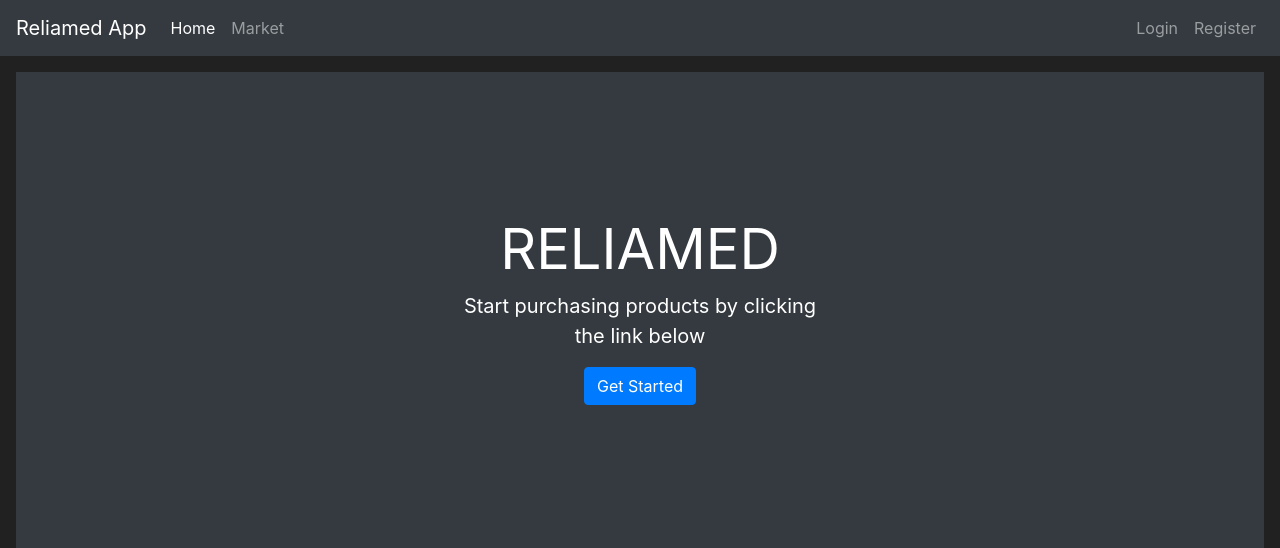
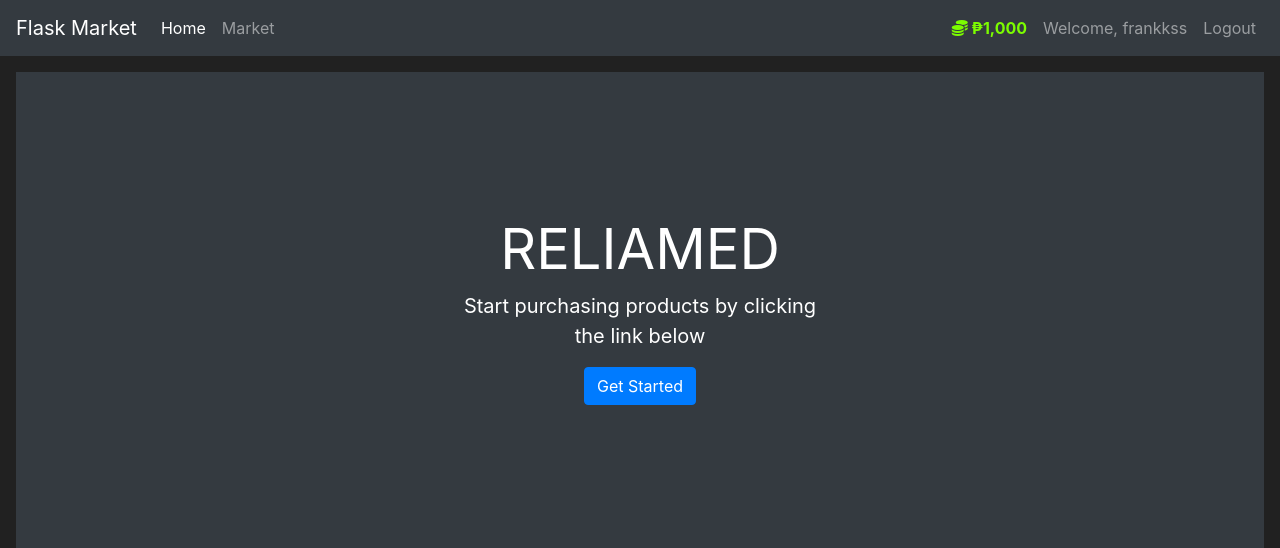
Before and after one commit to frankkss/appDevProj, a Flask app: page / in a window 1280 px wide. Shown: the top 548 px of the page. Run offline with Flask 3, Linux system fonts and the light colour scheme; a user stored in the database is signed in; some libraries are stand-ins or nearby versions.

Commit message:
Add prettier budget display and update navbar for user authentication

```diff
--- a/reliamed/models.py
+++ b/reliamed/models.py
@@ -12,6 +12,13 @@ class User(db.Model, UserMixin):
     password_hash = db.Column(db.String(length=60), nullable=False)
     budget = db.Column(db.Integer(), nullable=False, default=1000)
     products = db.relationship('Pharmaceuticals', backref='owned_user', lazy=True)
+
+    @property
+    def prettier_budget(self):
+        if len(str(self.budget)) >= 4:
+            return f'₱{str(self.budget)[:-3]},{str(self.budget)[-3:]}'
+        else:
+            return f"₱{self.budget}"
 
     @property
     def password(self):
--- a/reliamed/templates/base.html
+++ b/reliamed/templates/base.html
@@ -14,7 +14,7 @@
    </head>
    <body>
     <nav class="navbar navbar-expand-md navbar-dark bg-dark">
-      <a class="navbar-brand" href="#">Reliamed App</a>
+      <a class="navbar-brand" href="#">Flask Market</a>
       <button class="navbar-toggler" type="button" data-toggle="collapse" data-target="#navbarNav">
         <span class="navbar-toggler-icon"></span>
       </button>
@@ -27,6 +27,22 @@
                 <a class="nav-link" href="{{ url_for('market_page') }}">Market</a>
             </li>
         </ul>
+          {% if current_user.is_authenticated %}
+            <ul class="navbar-nav">
+                <li class="nav-item">
+                    <a class="nav-link" style="color: lawngreen; font-weight: bold">
+                        <i class="fas fa-coins"></i>
+                        {{ current_user.prettier_budget }}
+                    </a>
+                </li>
+                <li class="nav-item">
+                    <a class="nav-link">Welcome, {{ current_user.username }}</a>
+                </li>
+                <li class="nav-item">
+                    <a class="nav-link" href="#">Logout</a>
+                </li>
+            </ul>
+          {% else %}
             <ul class="navbar-nav">
                 <li class="nav-item">
                     <a class="nav-link" href="{{ url_for('login_page') }}">Login</a>
@@ -35,8 +51,8 @@
                     <a class="nav-link" href="{{ url_for('register_page') }}">Register</a>
                 </li>
             </ul>
+          {% endif %}
       </div>
-    </nav>
     </nav>
       {% with messages = get_flashed_messages(with_categories=true) %}
         {% if messages %}
```
Lines whose indentation alone changed are shown as unchanged.
